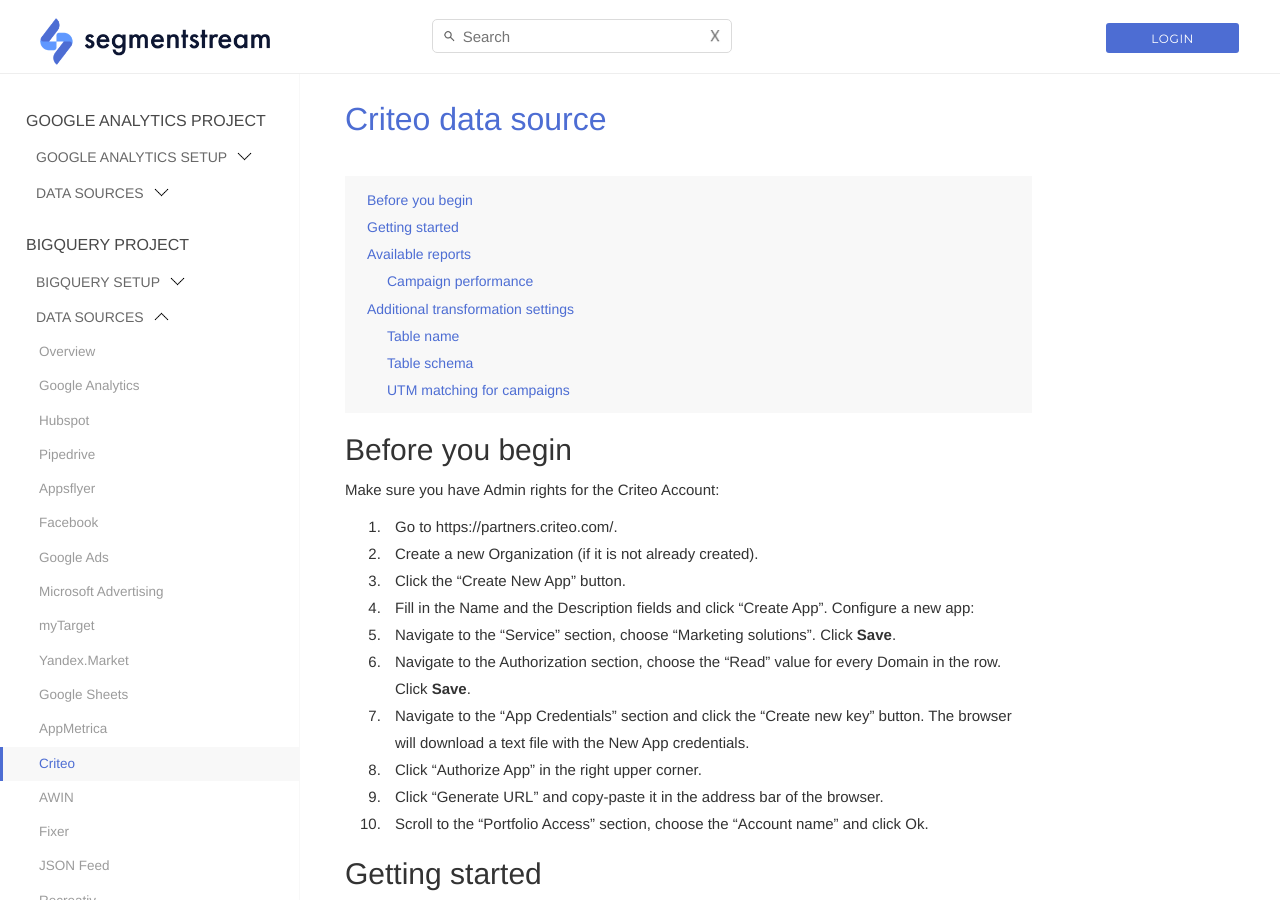
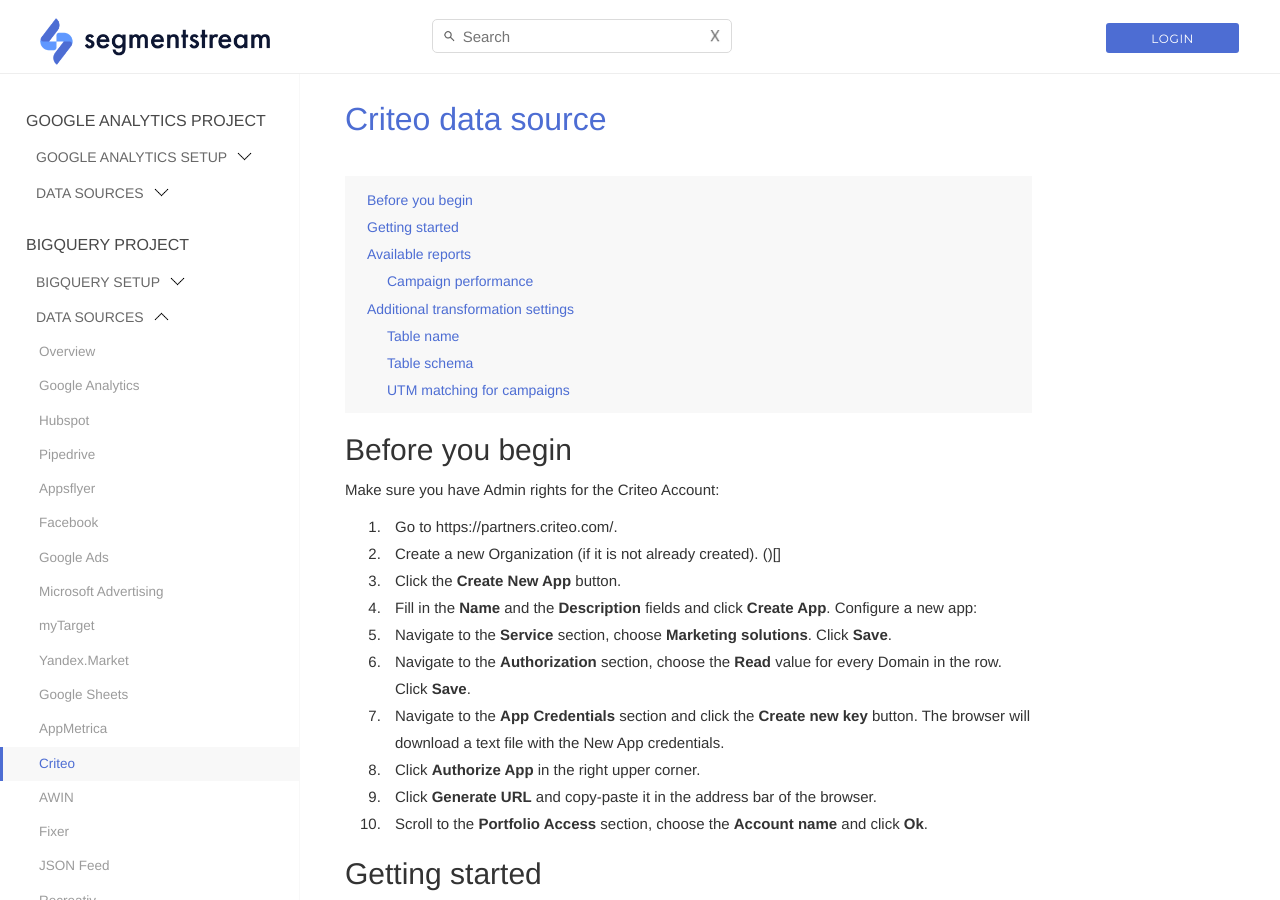
Before and after one commit to segmentstream-com/segmentstream-com.github.io, a Jekyll site: the page built from _docs/datasources/criteo.md, in a window 1280 px wide and 900 px high. Built offline with Jekyll 4.4.1, drawn with Linux system fonts in a browser that asks for light colours; nearby versions of some CDN libraries.

Commit message:
layout fix

```diff
--- a/_docs/datasources/criteo.md
+++ b/_docs/datasources/criteo.md
@@ -12,15 +12,16 @@
 Make sure you have Admin rights for the Criteo Account:
 1. Go to https://partners.criteo.com/.
 2. Create a new Organization (if it is not already created).
-3. Click the "Create New App" button.
-4. Fill in the Name and the Description fields and click "Create App".
+()[]
+3. Click the **Create New App** button.
+4. Fill in the **Name** and the **Description** fields and click **Create App**.
 Configure a new app:
-5. Navigate to the "Service" section, choose "Marketing solutions". Click **Save**.
-6. Navigate to the Authorization section, choose the "Read" value for every Domain in the row. Click **Save**.
-7. Navigate to the "App Credentials" section and click the "Create new key" button. The browser will download a text file with the New App credentials.
-8. Click "Authorize App" in the right upper corner.
-9. Click "Generate URL" and copy-paste it in the address bar of the browser.
-10. Scroll to the "Portfolio Access" section, choose the "Account name" and click Ok.
+5. Navigate to the **Service** section, choose **Marketing solutions**. Click **Save**.
+6. Navigate to the **Authorization** section, choose the **Read** value for every Domain in the row. Click **Save**.
+7. Navigate to the **App Credentials** section and click the **Create new key** button. The browser will download a text file with the New App credentials.
+8. Click **Authorize App** in the right upper corner.
+9. Click **Generate URL** and copy-paste it in the address bar of the browser.
+10. Scroll to the **Portfolio Access** section, choose the **Account name** and click **Ok**.
 
 ## Getting started
 
```
